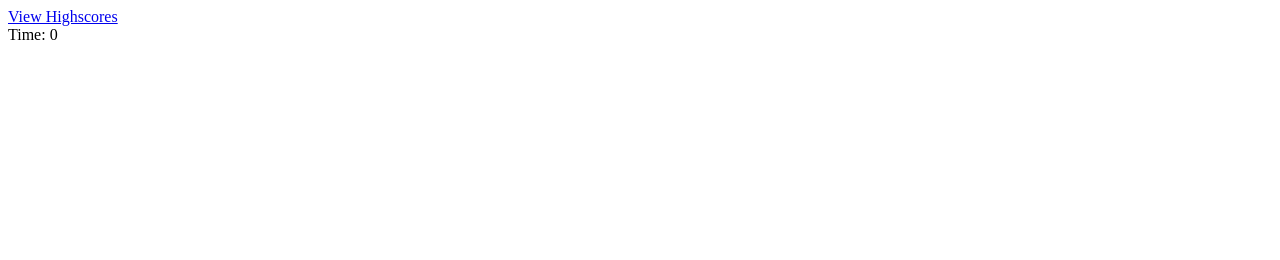
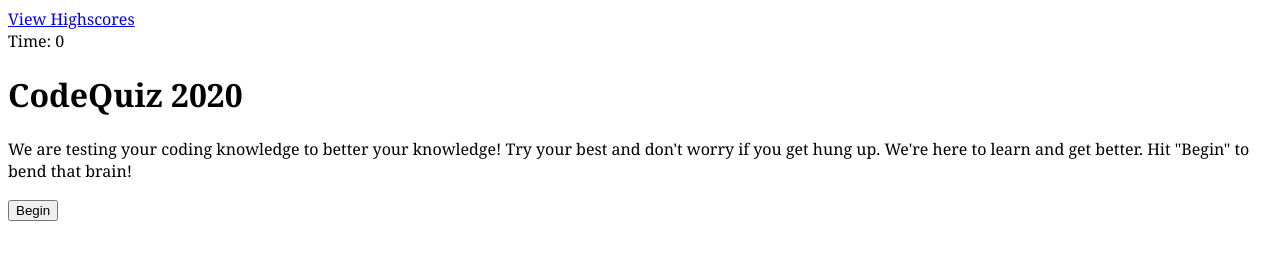
Before and after one commit to asasalcido14/CodeQuiz2020, a plain HTML site: page index.html in a window 1280 px wide. Drawn offline with Linux system fonts and the light colour scheme.

Commit message:
begin quiz function js, add comenzar to css, start-part to js

```diff
--- a/css/style.css
+++ b/css/style.css
@@ -0,0 +1,8 @@
+body {
+    font-family: Georgia, 'Times New Roman', Times, serif;
+    font-size: 100%;
+};
+
+.comenzar {
+
+}
--- a/index.html
+++ b/index.html
@@ -9,6 +9,16 @@
 <body>
     <div class="grades"><a href="highsgrads.html">View Highscores</a></div>
     <div class="timer">Time: <span id="time">0</span></div>
-
+    <div class="wrapper">
+        <!-- class = "comenzar" is class for css -->
+        <div id="start-part" class="comenzar">
+          <h1>CodeQuiz 2020</h1>
+          <p>
+            We are testing your coding knowledge to better your knowledge! Try your best and don't worry if you get
+            hung up. We're here to learn and get better. Hit "Begin" to bend that brain!
+          </p>
+          <button id="begin">Begin</button>
+        </div>
+    </div>
 </body>
 </html>
```
Also changed, not shown: js/logic.js (+12 -0 lines).
